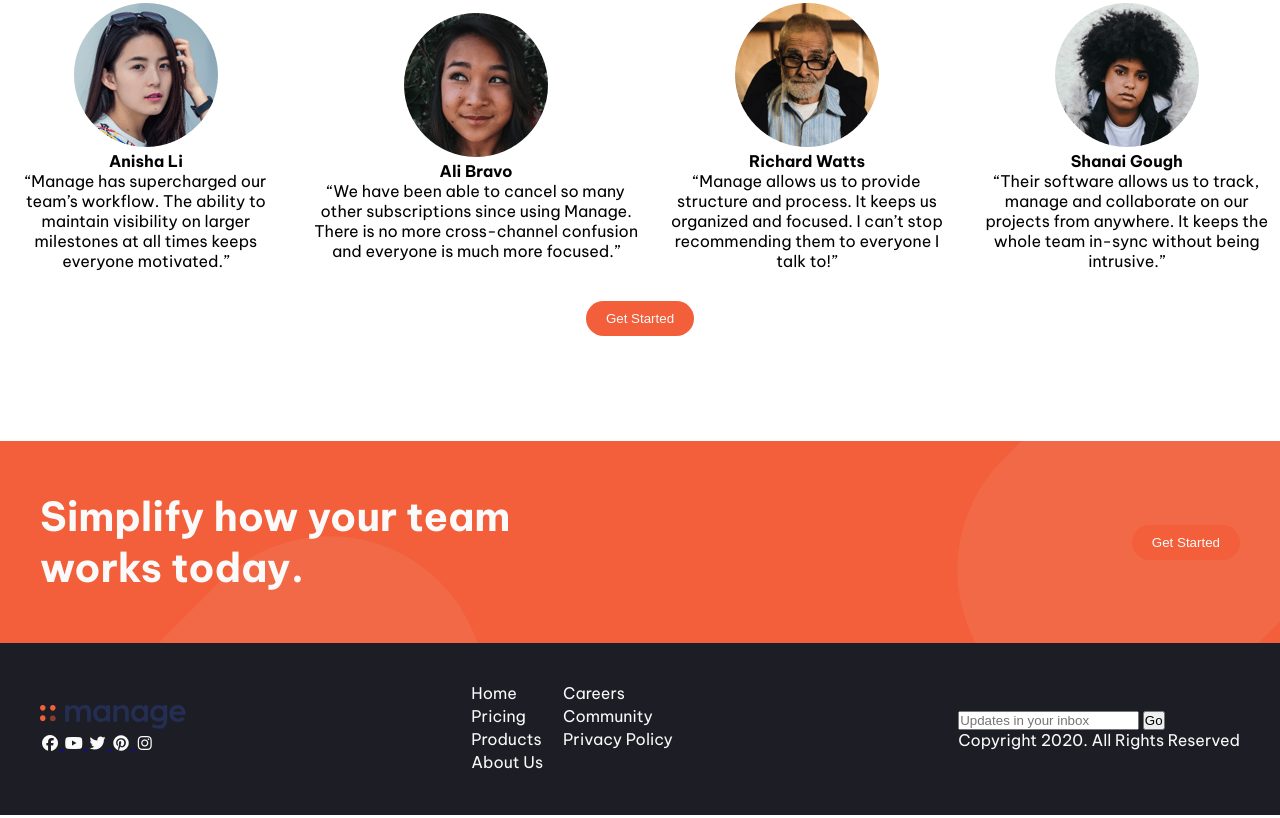
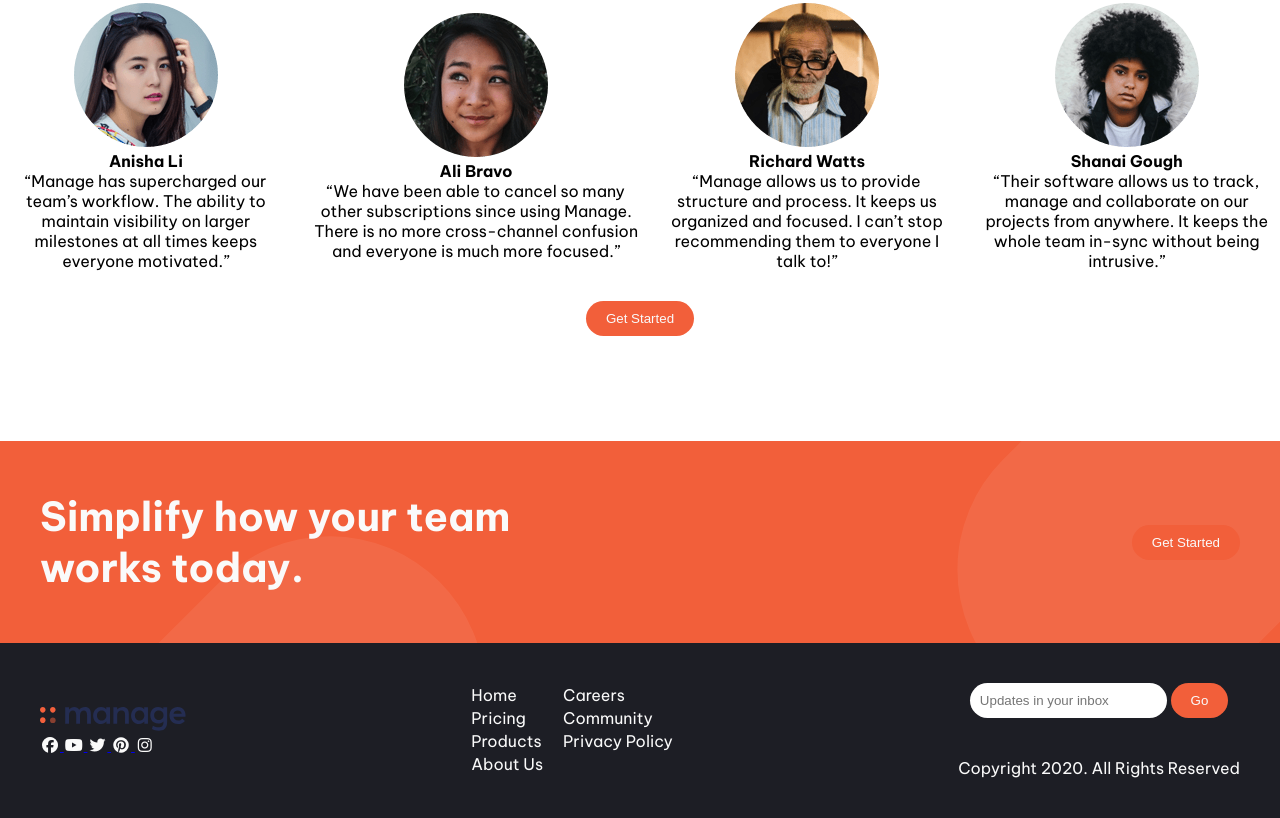
Before and after one commit to ygorhslima/frontend-mentor-exercises-2, a website with bundled scripts: page manage-landing-page-master/index.html in a window 1280 px wide. Shown: the part 1483-2301 px from the top of the page. Built offline with nearby package versions, Linux system fonts and the light colour scheme.

Commit message:
organizando as pastas e instalando  gsap

```diff
--- /dev/null
+++ b/manage-landing-page-master/animation.js
@@ -0,0 +1 @@
+import gsap from 'gsap'
--- a/manage-landing-page-master/index.html
+++ b/manage-landing-page-master/index.html
@@ -191,5 +191,6 @@
       <span>Copyright 2020. All Rights Reserved</span>
     </div>
   </footer>
+  <script src="animation.js"></script>
 </body>
 </html>
--- a/manage-landing-page-master/style.css
+++ b/manage-landing-page-master/style.css
@@ -205,4 +205,39 @@ footer .footer-links div a{
     text-decoration: none;
     color: var(--Gray50);
     margin-bottom: 3px;
+    transition: 0.8s;
 }
+footer .footer-links div a:hover{
+    color: var(--Orange400);
+}
+
+footer .form{
+    display: flex;
+    flex-direction: column;
+    align-items: center;
+    justify-content: center;
+}
+footer .form div{
+    margin-bottom: 40px;
+}
+footer .form div input{
+    padding:10px;
+    border-radius: 20px;
+    border: none;
+}
+footer .form div button{
+    padding: 10px;
+    border-radius: 20px;
+    border: none;
+    padding: 10px 20px;
+    background-color: var(--Orange400);
+    color: var(--Gray50);
+    cursor: pointer;
+    transition: 0.8s;
+}
+footer .form div button:hover{
+    opacity: 0.7;
+}
+footer .form span{
+
+}
```
Also changed, not shown: package.json (added, +25 -0 lines), 26 other files.
